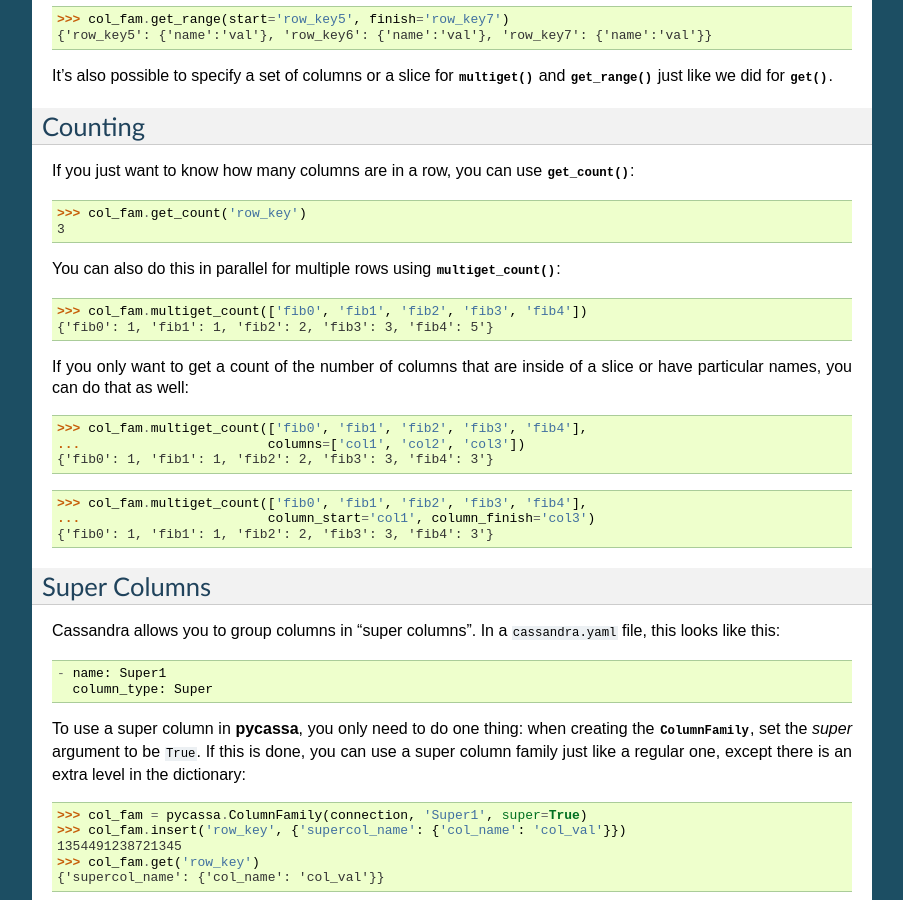
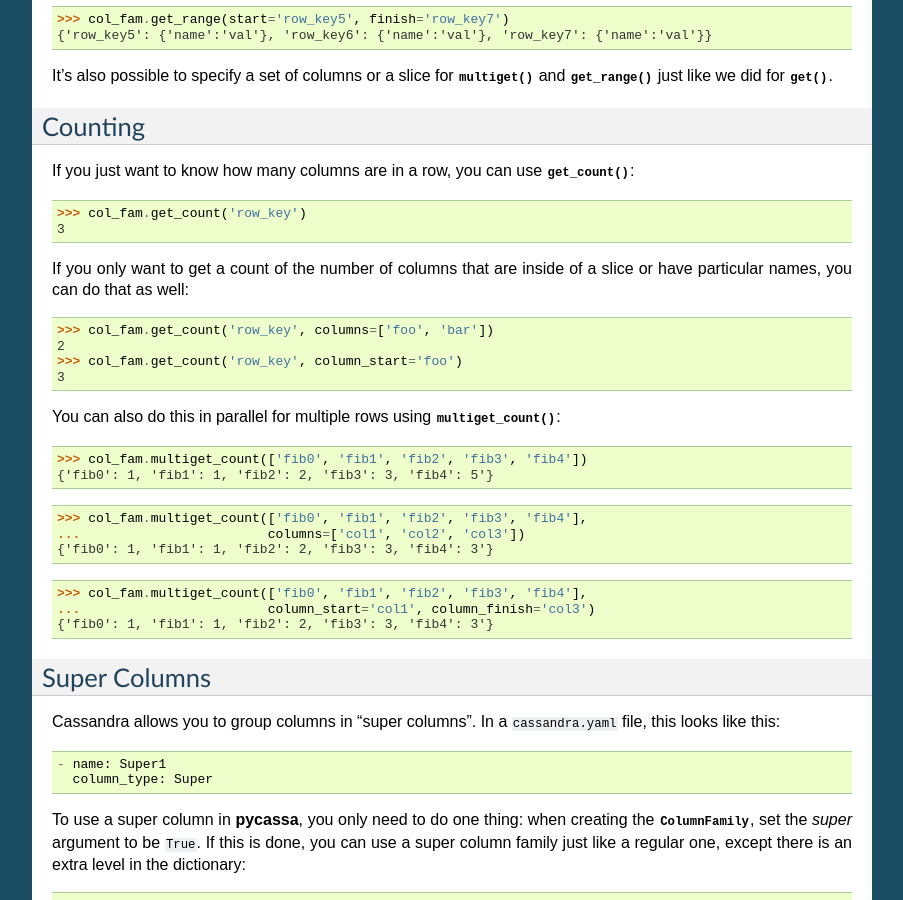
Before and after one commit to pycassa/pycassa, a Sphinx documentation site: the page built from doc/tutorial.rst, in a window 1280 px wide and 900 px high, scrolled down 1980 px. Shown: the whole window, without its empty margins (198-1101 px from the left). Built offline with Sphinx 7.4.7, drawn with Linux system fonts in a browser that asks for light colours.

Commit message:
Added get_count() slicing to tutorial.

```diff
--- a/doc/tutorial.rst
+++ b/doc/tutorial.rst
@@ -154,6 +154,16 @@ If you just want to know how many columns are in a row, you can use
   >>> col_fam.get_count('row_key')
   3
 
+If you only want to get a count of the number of columns that are inside
+of a slice or have particular names, you can do that as well:
+
+.. code-block:: python
+
+  >>> col_fam.get_count('row_key', columns=['foo', 'bar'])
+  2
+  >>> col_fam.get_count('row_key', column_start='foo')
+  3
+
 You can also do this in parallel for multiple rows using
 :meth:`~pycassa.columnfamily.ColumnFamily.multiget_count()`:
 
```
Also changed, not shown: other parts of doc/tutorial.rst (+0 -3 lines).
